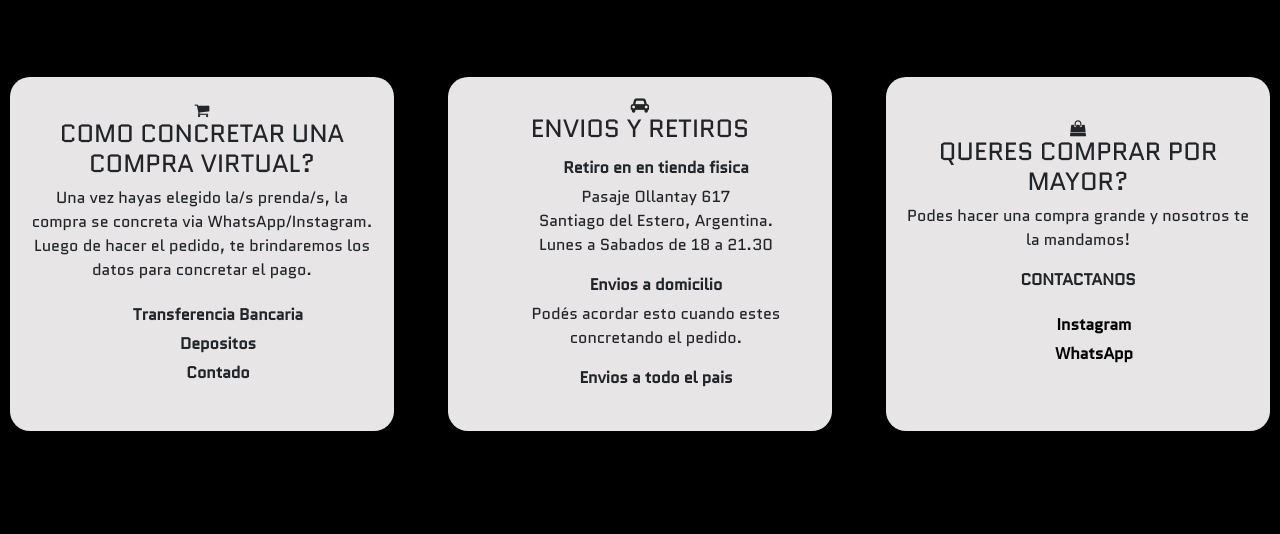
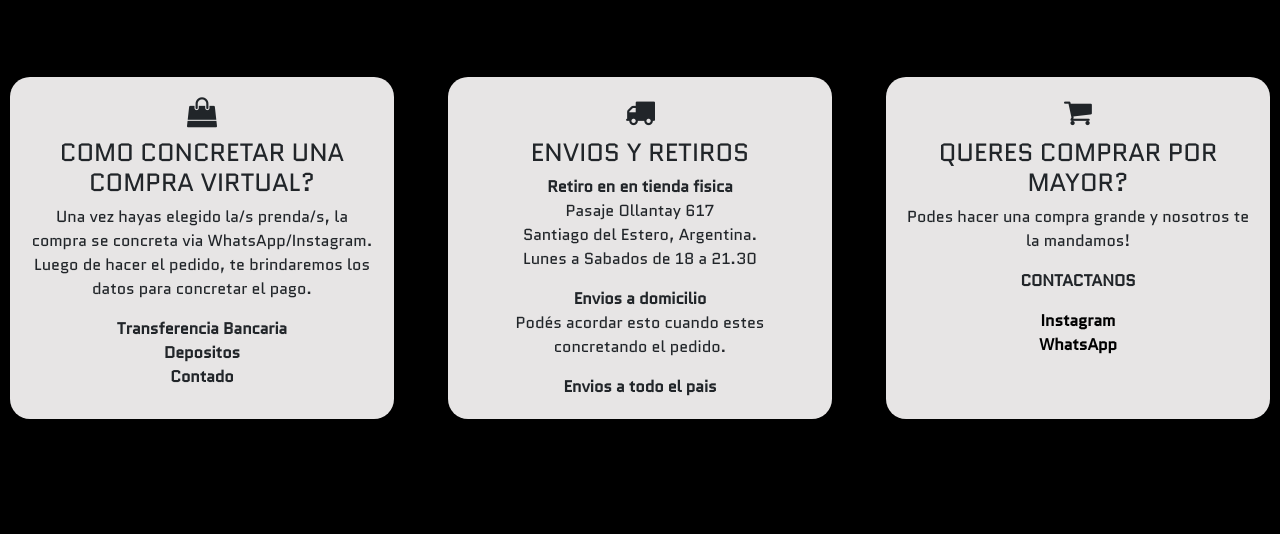
Before and after one commit to helenapellene/ProyectoFinal-PELLENE, a plain HTML site: page pages/compra.html in a window 1280 px wide. Shown: the part 95-629 px from the top of the page. Drawn offline with nearby package versions, Linux system fonts and the light colour scheme.

Commit message:
proyecto final

```diff
--- a/pages/compra.html
+++ b/pages/compra.html
@@ -59,8 +59,8 @@
 
   <main>
     <section class="box-container">
-      <div class="box-1">
-        <i class="fa fa-shopping-cart icon"></i>
+      <div class="box-1 zoom-box">
+        <i class="fa fa-shopping-bag" aria-hidden="true"></i>
         <h3>COMO CONCRETAR UNA COMPRA VIRTUAL?</h3>
         <p>Una vez hayas elegido la/s prenda/s, la compra se concreta via WhatsApp/Instagram.
           Luego de hacer el pedido, te brindaremos los datos para concretar el pago.</p>
@@ -71,8 +71,8 @@
         </ul>
       </div>
 
-      <div class="box-2">
-        <i class="fa fa-car icon"></i>
+      <div class="box-2 zoom-box">
+        <i class="fa fa-truck" aria-hidden="true"></i>
         <h3>ENVIOS Y RETIROS</h3>
         <ul>
           <li><strong>Retiro en en tienda fisica</strong></li>
@@ -86,15 +86,16 @@
         </ul>
       </div>
 
-      <div class="box-3">
-        <i class="fa fa-shopping-bag icon"></i>
+      <div class="box-3 zoom-box">
+
+        <i class="fa fa-shopping-cart" aria-hidden="true"></i>
         <h3>QUERES COMPRAR POR MAYOR?</h3>
         <p> Podes hacer una compra grande y nosotros te la mandamos!</p>
         <p><strong>CONTACTANOS</strong></p>
         <ul>
-          <li><a href="https://www.instagram.com/blackswan.santiago/"><strong>Instagram</strong></a></li>
+          <li><a href="https://www.instagram.com/blackswan.santiago/" target="_blank"><strong>Instagram</strong></a></li>
           <li><a
-              href="https://wa.me/+543855362293?text=%C2%A1HOLA!%20Me%20interesa%20saber.."><strong>WhatsApp</strong></a>
+              href="https://wa.me/+543855362293?text=%C2%A1HOLA!%20Me%20interesa%20saber.." target="_blank"><strong>WhatsApp</strong></a>
           </li>
         </ul>
       </div>
--- a/scss/layout/_main-compra.scss
+++ b/scss/layout/_main-compra.scss
@@ -1,36 +1,57 @@
-.box-container{
-    @include flex(space-between, none, 1rem);
+.box-container {
+    display: flex;
+    justify-content: space-between;
+    align-items: stretch;
+    max-height: 800px;
     margin-top: 70px;
-    .box-1, .box-2, .box-3{
+    p{
+        text-align: center;
+    }
+    ul{
+        margin:0;
+        padding:0;
+        li{
+            text-align: center;
+            list-style: none;
+            a{
+                text-decoration: none;
+                color:black;
+                &:hover{
+                    color:grey;
+                }
+
+            }
+        }
+    }
+
+    .box-1,
+    .box-2,
+    .box-3 {
         background-color: rgb(231, 229, 229);
         flex-basis: 30%;
         border-radius: 20px;
         padding: 20px;
         margin: 10px;
-        display: flex;
-        flex-direction: column;
-        justify-content: center;
-        align-items: center;
-        text-align: center;
-        .icon{
-            width:150px;
+
+        h3 {
+            text-align: center;
+            font-size: 25px;
+
         }
-        h3{
-            font-size: 25px;
+        i {
+            display: block;
+            text-align: center;
+            font-size: 30px;
+            margin-bottom: 10px;
         }
-        ul{
-        list-style: none;
-            li{
-                margin: 5px 0;
-            }
-            a{
-                text-decoration: none;
-                color: black;
-                &:hover{
-                    color:grey;
-                }
-            }
-       }
+    }
+
+    .zoom-box {
+        transition: transform 0.2s ease-in-out;
+    }
+
+    .zoom-box:hover {
+        transform: scale(1.1);
     }
 
 }
--- a/scss/layout/_mediaquery-320.scss
+++ b/scss/layout/_mediaquery-320.scss
@@ -53,10 +53,13 @@
   }
 
   /////////////////////////////////////////////COMPRA
-  .box-container{
-    display:flex;
+  .box-container {
     flex-direction: column;
+    gap:2rem;
+    margin-bottom: 300px;
+
   }
+
 
   /////////////////////////////////////////////CONTACTO
   h5{
@@ -69,5 +72,4 @@
   }
 
 
-
 }
--- /dev/null
+++ b/scss/layout/_mediaquery-427.scss
@@ -0,0 +1,8 @@
+@media only screen and (min-width: 427px) and (max-width: 600px){
+    .box-container {
+        flex-direction: column;
+        gap:2rem;
+        margin-bottom: 300px;
+
+      }
+}
--- a/scss/layout/_mediaquery-768.scss
+++ b/scss/layout/_mediaquery-768.scss
@@ -28,4 +28,6 @@
             }
         }
     }
+
+
 }
--- a/scss/style.scss
+++ b/scss/style.scss
@@ -13,4 +13,5 @@
 @import "./layout/main-contacto" ;
 @import "./layout/mediaquery-1024";
 @import "./layout/mediaquery-768" ;
+@import "./layout/mediaquery-427";
 @import "./layout/mediaquery-320";
```
Also changed, not shown: css/style.css, 1 other file.
